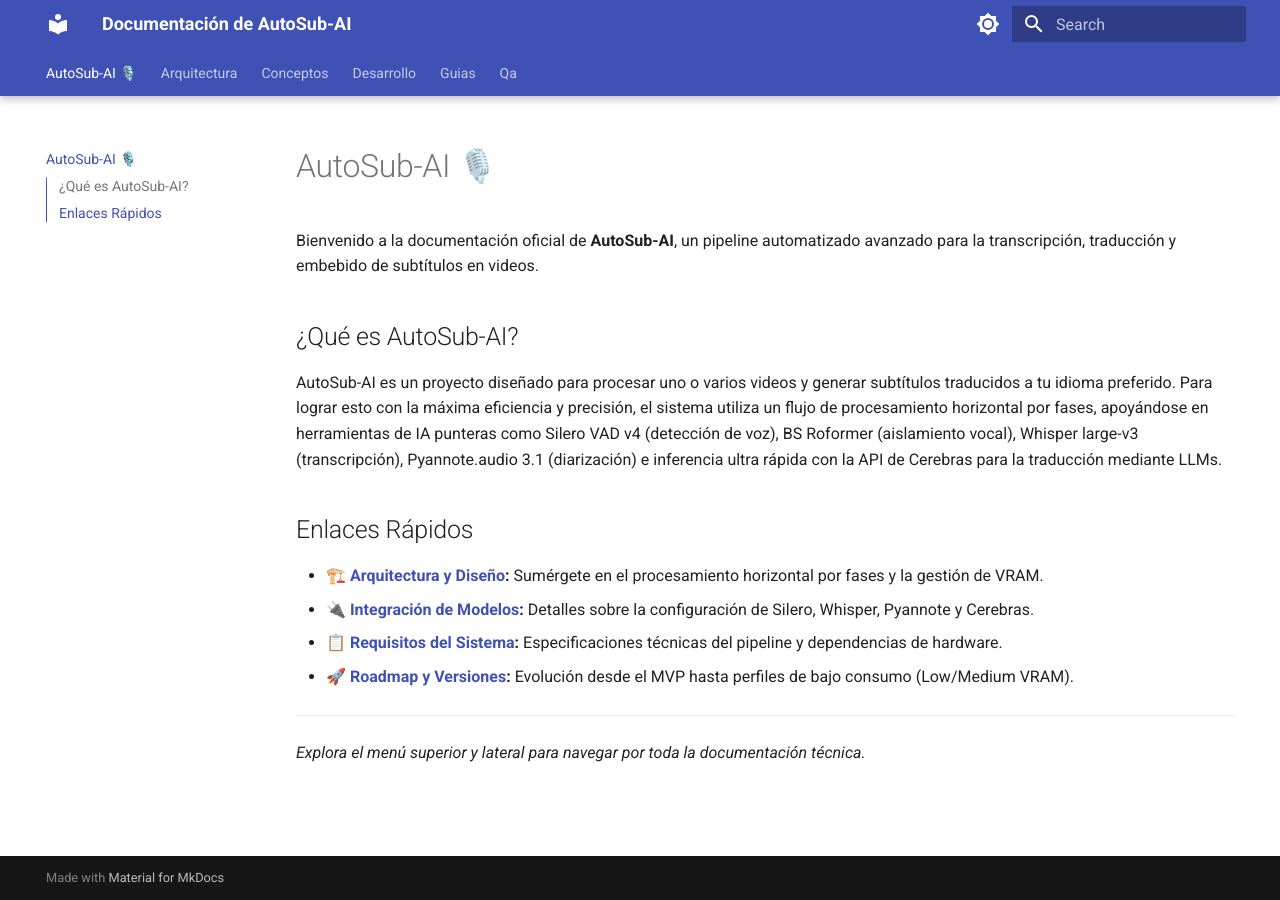
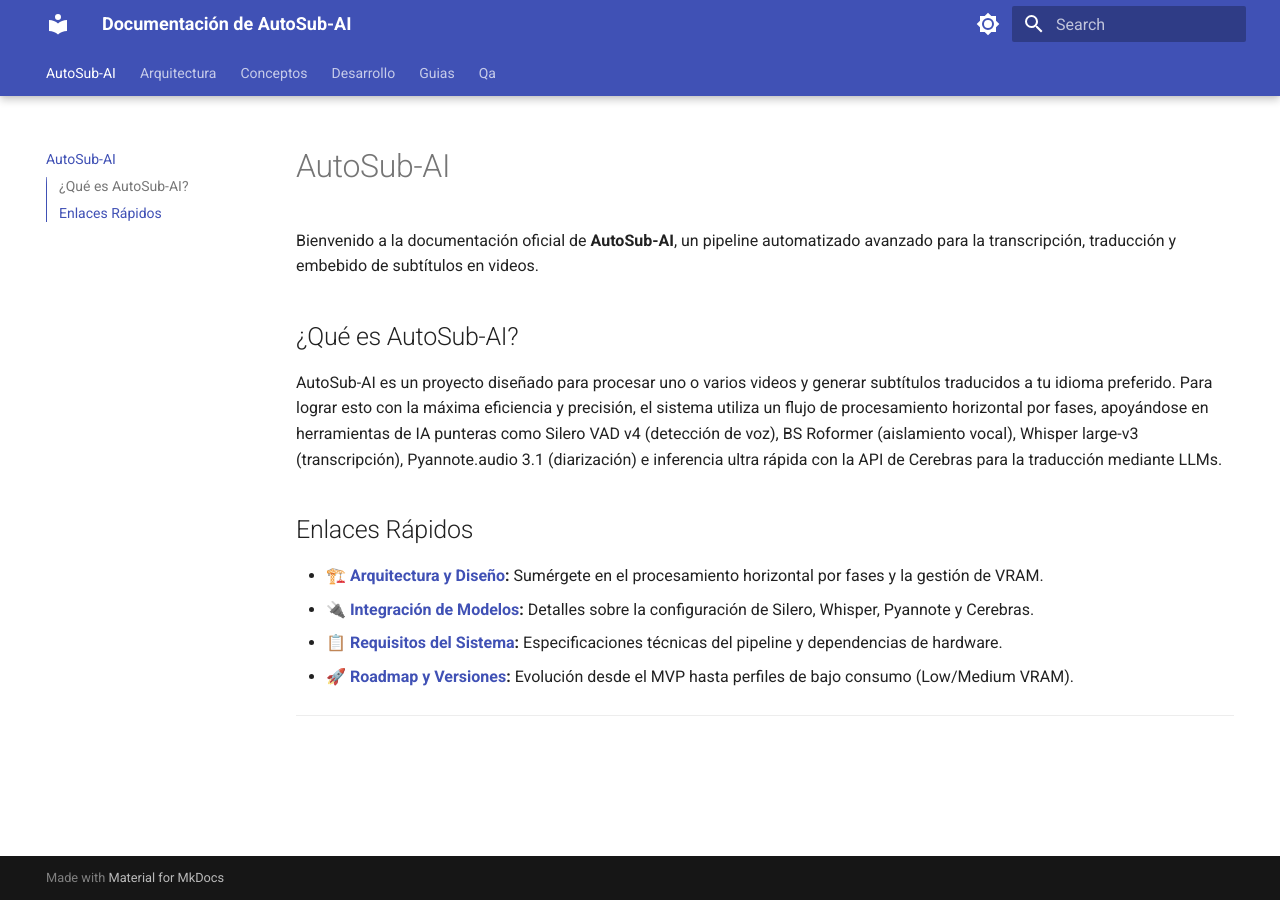
Before and after one commit to VictorCodificando/AutoSub-AI, an MkDocs documentation site: the page built from docs/index.md, in a window 1280 px wide. Built offline with MkDocs 1.6.1 and Material for MkDocs 9.7.7, drawn with Linux system fonts in a browser that asks for light colours.

```diff
--- a/docs/index.md
+++ b/docs/index.md
@@ -1,4 +1,4 @@
-# AutoSub-AI 🎙️
+# AutoSub-AI
 
 Bienvenido a la documentación oficial de **AutoSub-AI**, un pipeline automatizado avanzado para la transcripción, traducción y embebido de subtítulos en videos.
 
@@ -14,4 +14,3 @@ AutoSub-AI es un proyecto diseñado para procesar uno o varios videos y generar
 - 🚀 **[Roadmap y Versiones](desarrollo/roadmap.md):** Evolución desde el MVP hasta perfiles de bajo consumo (Low/Medium VRAM).
 
 ---
-*Explora el menú superior y lateral para navegar por toda la documentación técnica.*
--- a/mkdocs.yml
+++ b/mkdocs.yml
@@ -36,6 +36,13 @@ theme:
     - search.highlight
     - content.code.tabs
 
+  markdown_extensions:
+  - pymdownx.superfences:
+      custom_fences:
+        - name: mermaid
+          class: mermaid
+          format: !!python/name:pymdownx.superfences.fence_code_format
+
   plugins:
     - search
 
```
